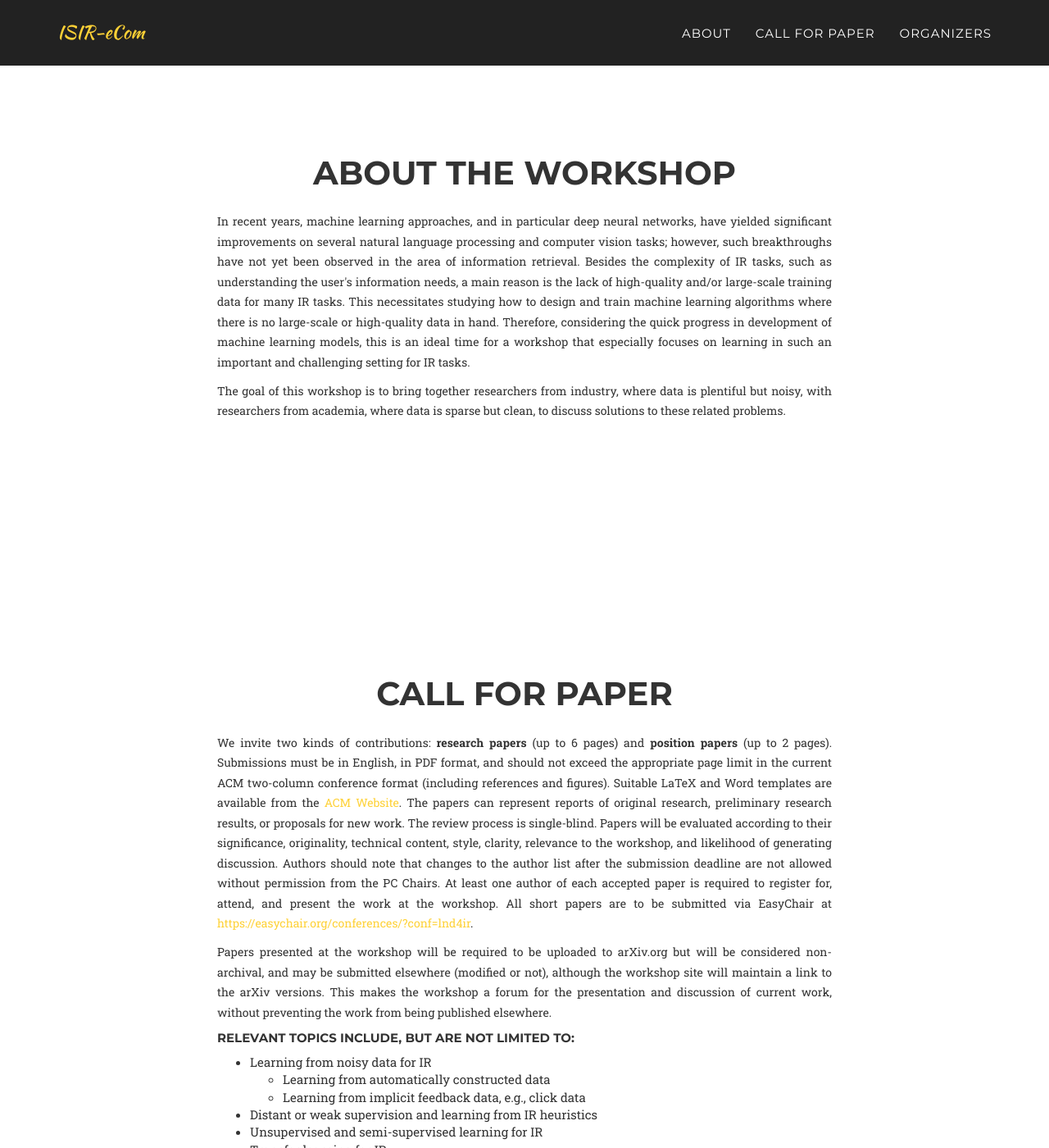
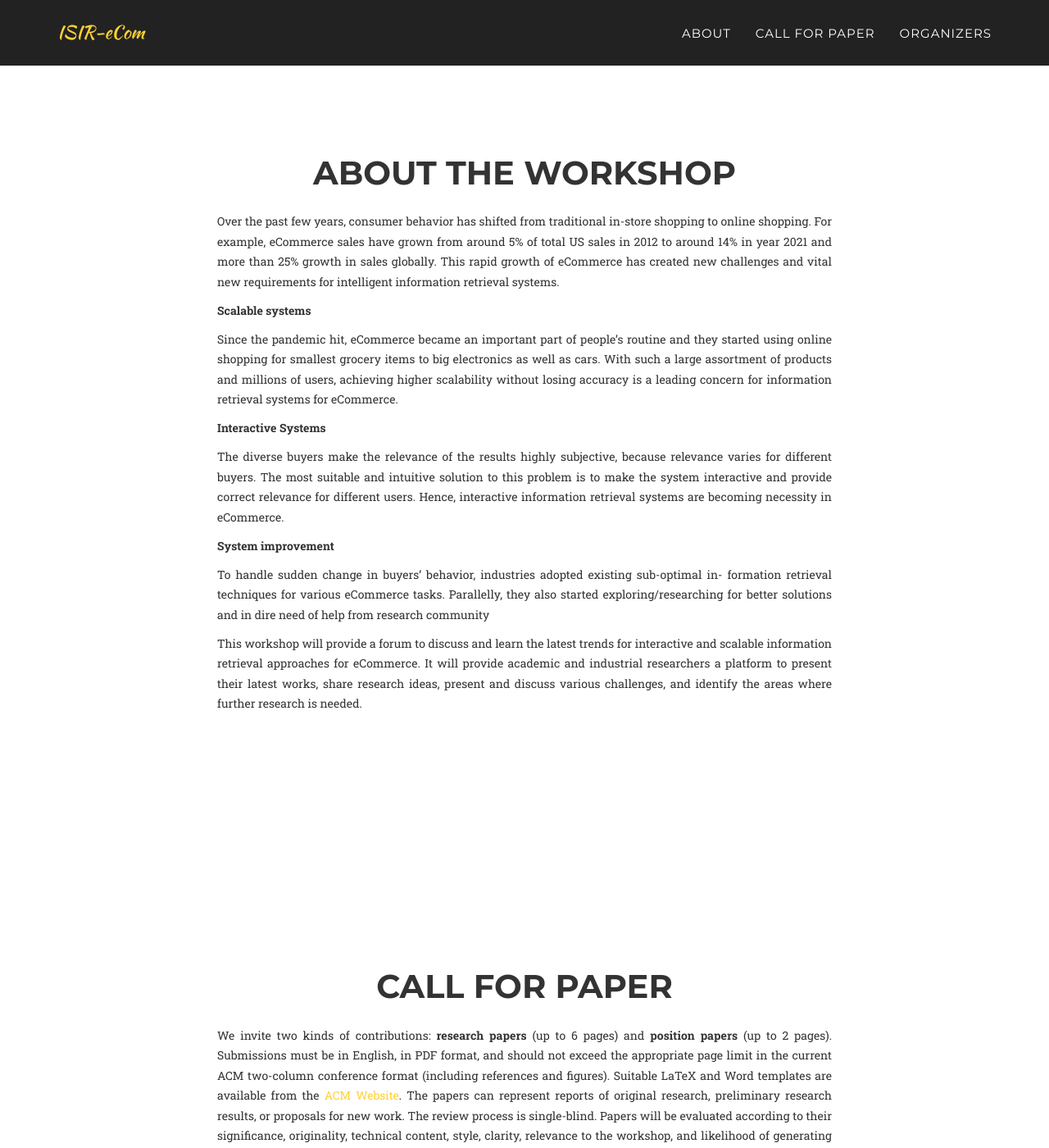
Before and after one commit to ISIR-eCom/ISIR-eCom.github.io, a Jekyll site: the page built from index.html, in a window 1280 px wide and 1400 px high, scrolled down 866 px. Shown: the whole window at 82% size. Built offline with Jekyll 4.4.1, drawn with Linux system fonts in a browser that asks for light colours; some web fonts are replaced.

Commit message:
update - about the workshop.

```diff
--- a/_includes/about.html
+++ b/_includes/about.html
@@ -8,8 +8,27 @@
                     <div class="row">
                         <div class="col-lg-8 col-lg-offset-2 text-justify">
                             <p class="large text-muted">
-                                <p>In recent years, machine learning approaches, and in particular deep neural networks, have yielded significant improvements on several natural language processing and computer vision tasks; however, such breakthroughs have not yet been observed in the area of information retrieval. Besides the complexity of IR tasks, such as understanding the user's information needs, a main reason is the lack of high-quality and/or large-scale training data for many IR tasks. This necessitates studying how to design and train machine learning algorithms where there is no large-scale or high-quality data in hand. Therefore, considering the quick progress in development of machine learning models, this is an ideal time for a workshop that especially focuses on learning in such an important and challenging setting for IR tasks.</p>
-                                <p>The goal of this workshop is to bring together researchers from industry, where data is plentiful but noisy, with researchers from academia, where data is sparse but clean, to discuss solutions to these related problems.</p>
+                                <p>Over the past few years, consumer behavior has shifted from traditional in-store shopping to online shopping. For example, eCommerce sales have grown from around 5% of total US sales in 2012 to around 14% in year 2021 and more than 25% growth in sales globally. This rapid growth of eCommerce has created new challenges and vital new requirements for intelligent information retrieval systems.
+                                </p>
+                                <p>
+                                <b>Scalable systems</b>
+                                </p>
+                                <p>
+                                    Since the pandemic hit, eCommerce became an important part of people’s routine and they started using online shopping for smallest grocery items to big electronics as well as cars. With such a large assortment of products and millions of users, achieving higher scalability without losing accuracy is a leading concern for information retrieval systems for eCommerce.
+                                </p>
+                                <p>
+                                <b>Interactive Systems</b>
+                                </p>
+                                <p>
+                                    The diverse buyers make the relevance of the results highly subjective, because relevance varies for different buyers. The most suitable and intuitive solution to this problem is to make the system interactive and provide correct relevance for different users. Hence, interactive information retrieval systems are becoming necessity in eCommerce.
+                                </p>
+                                <p>
+                                <b>System improvement</b>
+                                </p>
+                                <p>
+                                    To handle sudden change in buyers’ behavior, industries adopted existing sub-optimal in- formation retrieval techniques for various eCommerce tasks. Parallelly, they also started exploring/researching for better solutions and in dire need of help from research community
+                                </p>
+                                <p>This workshop will provide a forum to discuss and learn the latest trends for interactive and scalable information retrieval approaches for eCommerce. It will provide academic and industrial researchers a platform to present their latest works, share research ideas, present and discuss various challenges, and identify the areas where further research is needed.</p>
                         </div>
                     </div>
                 </div>
```
